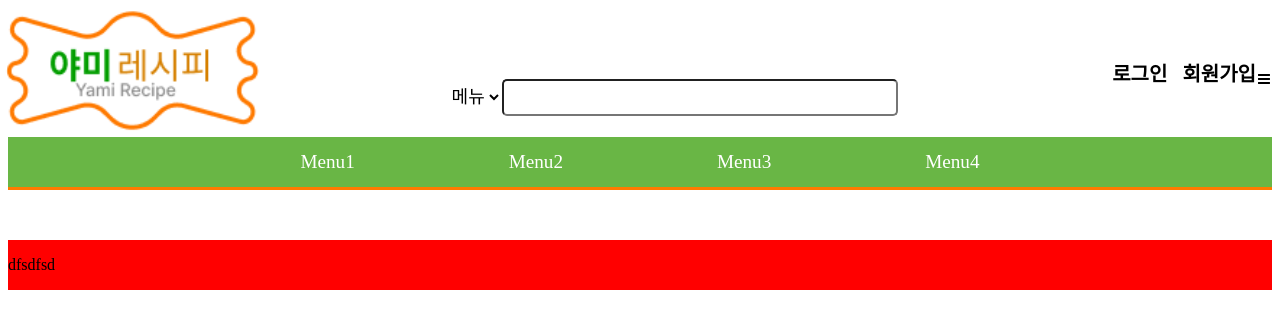
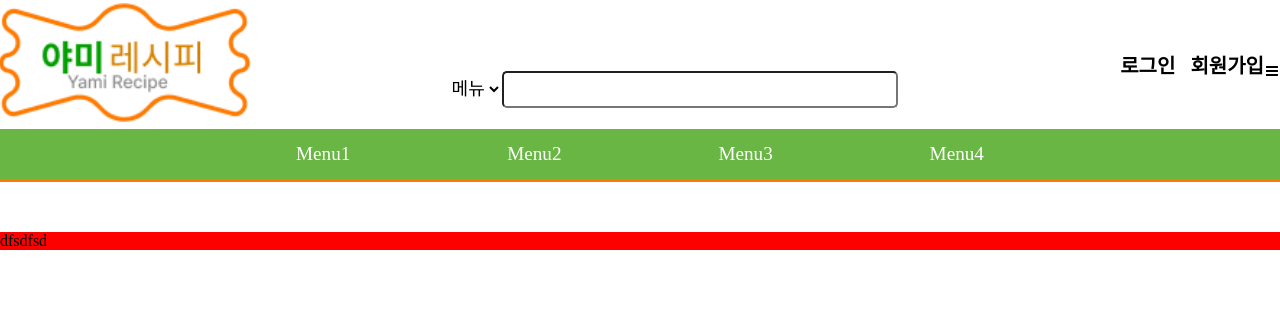
Before and after one commit to taewok/Yami-Recipe, a React (Create React App) app: page / in a window 1280 px wide. Shown: the top 328 px of the page. Built offline with nearby package versions, Linux system fonts and the light colour scheme.

Commit message:
feat: GlobalStyle 생성 적용

```diff
--- a/src/App.js
+++ b/src/App.js
@@ -6,11 +6,14 @@ import Header from "./Component/Header";
 import Home from "./Component/Home";
 import Nav from "./Component/Nav";
 import Search from "./Component/SearchResults/Search";
+import GlobalStyle from "./style/GlobalStyle";
 
 function App() {
   const [list, setList] = useState();
+
   return (
     <MainGrid>
+      <GlobalStyle />
       <Header setList={setList} />
       <Nav />
       <Routes>
--- /dev/null
+++ b/src/style/GlobalStyle.js
@@ -0,0 +1,10 @@
+import { createGlobalStyle } from "styled-components";
+
+const GlobalStyle = createGlobalStyle`
+    *{
+        margin:0;
+        padding:0;
+    }
+`;
+
+export default GlobalStyle;
```
